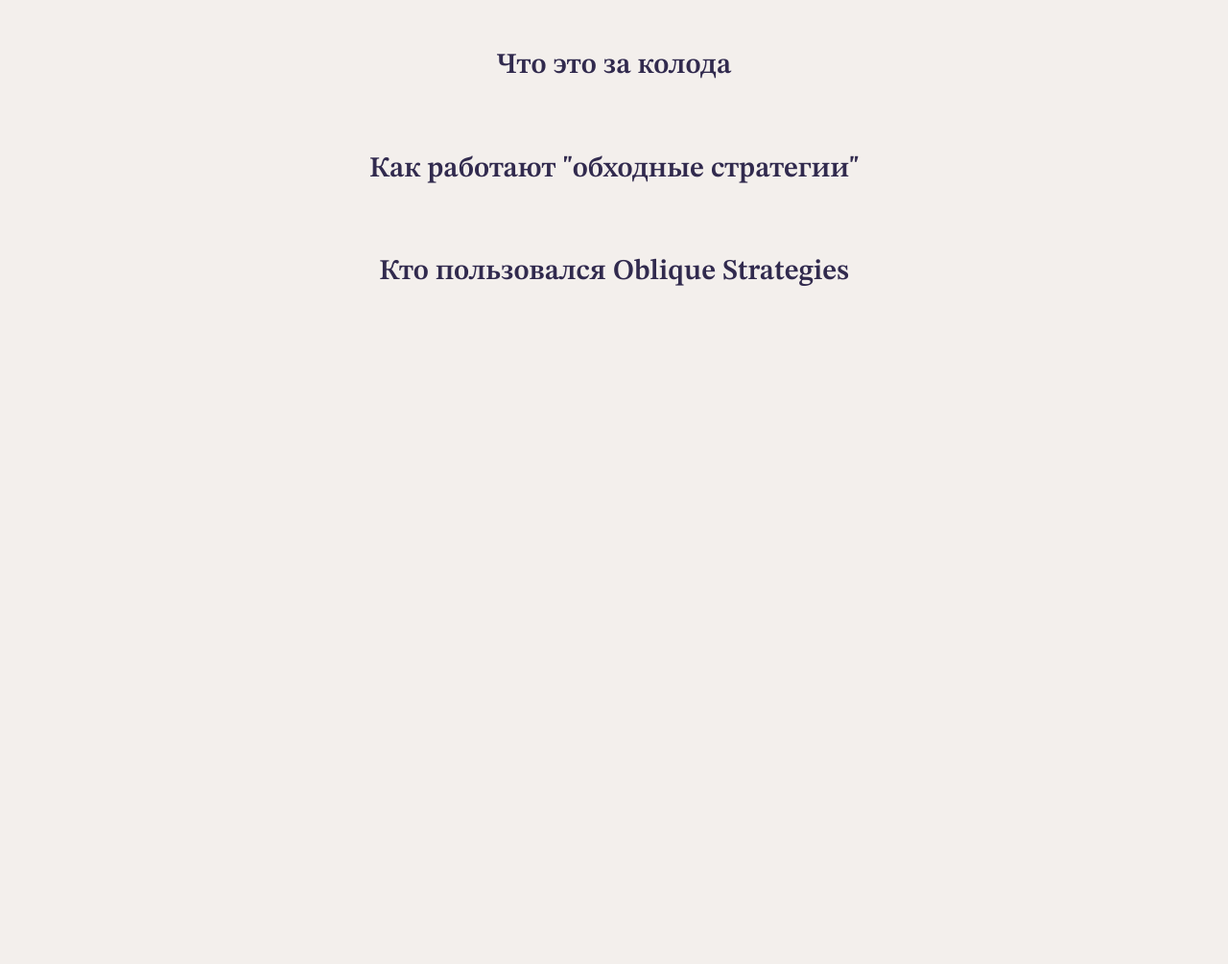
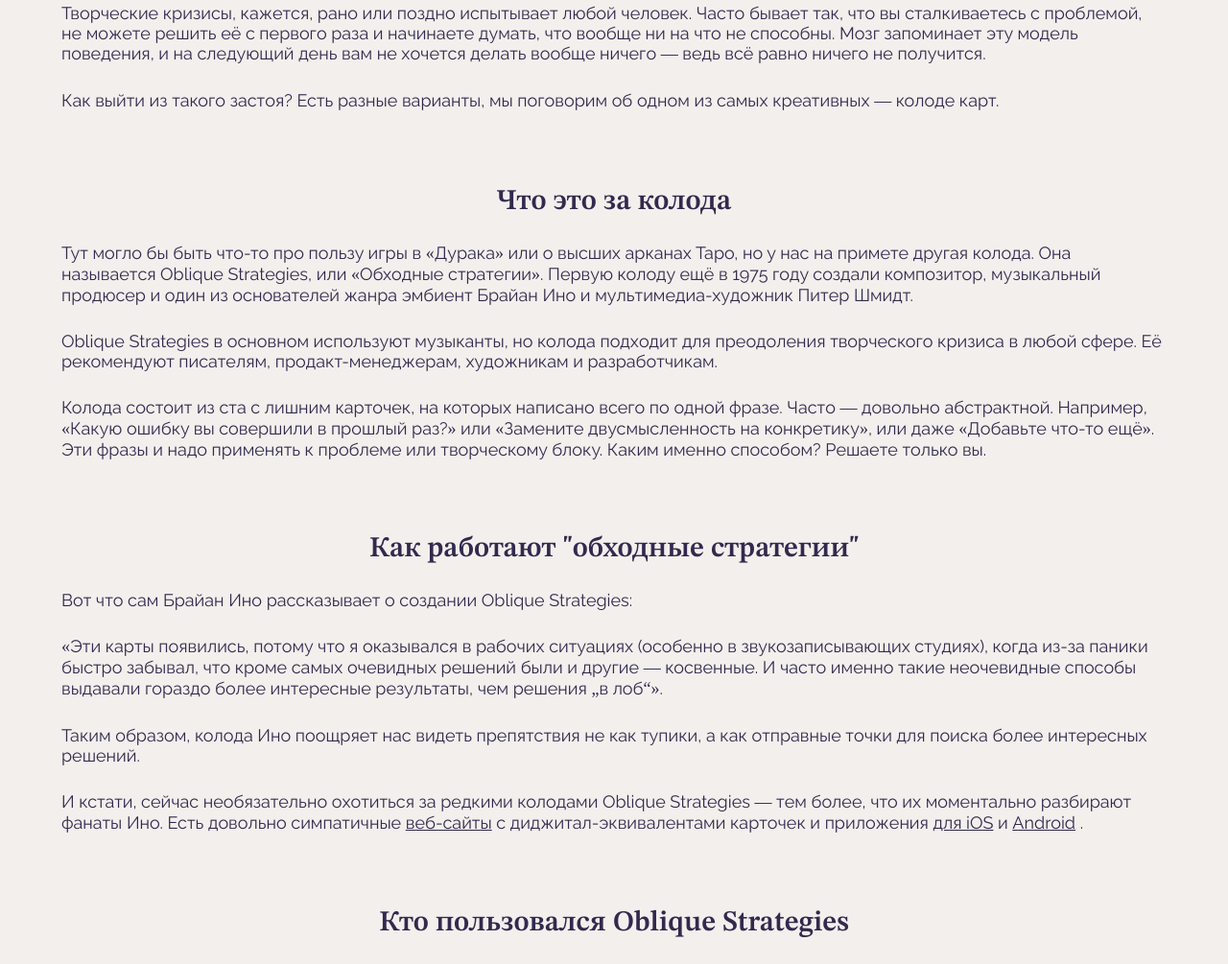
Before and after one commit to r4sk01/cards-will-tell, a plain HTML site: page index.html in a window 1280 px wide. Shown: the part 361-1366 px from the top of the page at 96% size. Before the commit the page ends 800 px from the top, so only its background shows below. Drawn offline with Linux system fonts and the light colour scheme.

Commit message:
Paragraphs are added.

```diff
--- a/index.html
+++ b/index.html
@@ -17,9 +17,55 @@
     </header>
     <main class="content content-section">
       <h2 class="heading content__title">Креативный подход к решению проблем</h2>
+      <div class="content__text-block">
+        <p class="content__paragraph">
+          Творческие кризисы, кажется, рано или поздно испытывает любой человек. Часто бывает так, что вы сталкиваетесь с проблемой, не можете решить её с первого раза и начинаете думать, что вообще ни на что не способны. Мозг запоминает эту модель поведения, и на следующий день вам не хочется делать вообще ничего — ведь всё равно ничего не получится.
+        </p>
+        <p class="content__paragraph">
+          Как выйти из такого застоя? Есть разные варианты, мы поговорим об одном из самых креативных — колоде карт.
+        </p>
+      </div>
       <h2 class="heading content__title">Что это за колода</h2>
+      <div class="content__text-block">
+        <p class="content__paragraph">
+          Тут могло бы быть что-то про пользу игры в «Дурака» или о высших арканах Таро, но у нас на примете другая колода. Она называется Oblique Strategies, или «Обходные стратегии». Первую колоду ещё в 1975 году создали композитор, музыкальный продюсер и один из основателей жанра эмбиент Брайан Ино и мультимедиа-художник Питер Шмидт.
+        </p>
+        <p class="content__paragraph">
+          Oblique Strategies в основном используют музыканты, но колода подходит для преодоления творческого кризиса в любой сфере. Её рекомендуют писателям, продакт-менеджерам, художникам и разработчикам.
+        </p>
+        <p class="content__paragraph">
+          Колода состоит из ста с лишним карточек, на которых написано всего по одной фразе. Часто — довольно абстрактной. Например, «Какую ошибку вы совершили в прошлый раз?» или «Замените двусмысленность на конкретику», или даже «Добавьте что-то ещё». Эти фразы и надо применять к проблеме или творческому блоку. Каким именно способом? Решаете только вы.
+        </p>
+      </div>
       <h2 class="heading content__title">Как работают "обходные стратегии"</h2>
+      <div class="content__text-block">
+        <p class="content__paragraph">
+          Вот что сам Брайан Ино рассказывает о создании Oblique Strategies:
+        </p>
+        <p class="content__paragraph">
+          «Эти карты появились, потому что я оказывался в рабочих ситуациях (особенно в звукозаписывающих студиях), когда из-за паники быстро забывал, что кроме самых очевидных решений были и другие — косвенные. И часто именно такие неочевидные способы выдавали гораздо более интересные результаты, чем решения „в лоб“».
+        </p>
+        <p class="content__paragraph">
+          Таким образом, колода Ино поощряет нас видеть препятствия не как тупики, а как отправные точки для поиска более интересных решений.
+        </p>
+        <p class="content__paragraph">
+          И кстати, сейчас необязательно охотиться за редкими
+          колодами Oblique Strategies — тем более, что их моментально разбирают
+          фанаты Ино. Есть довольно симпатичные
+          <a href="https://obliquestrategies.ca/" target="_blank">веб-сайты</a>
+          с диджитал-эквивалентами карточек и приложения
+          <a href="https://apps.apple.com/us/app/oblique-strategies-se/id1104927011" target="_blank">для iOS</a>
+          и
+          <a href="https://play.google.com/store/apps/details?id=com.monoloco.obliquestrategies&hl=en_US&gl=US&pli=1" target="_blank">Android</a>
+          .
+        </p>
+      </div>
       <h2 class="heading content__title">Кто пользовался Oblique Strategies</h2>
+      <div class="content__text-block">
+        <p class="content__paragraph">
+
+        </p>
+      </div>
     </main>
     <footer class="footer"></footer>
 
--- a/styles/style.css
+++ b/styles/style.css
@@ -56,3 +56,15 @@ figure {
   margin: 7% 0 2.5%;
   font-size: 30px;
 }
+
+.content__text-block {
+  font-size: 18px;
+}
+
+.content__text-block .content__paragraph:not(:last-of-type) {
+  margin-block-end: 1.5em;
+}
+
+.content__text-block a {
+  color: inherit;
+}
```
